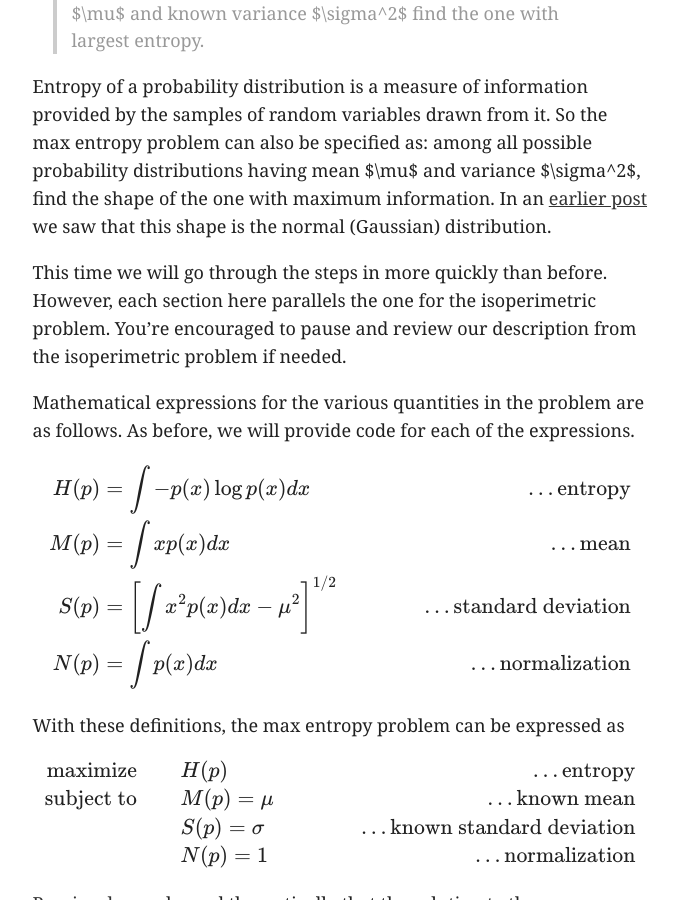
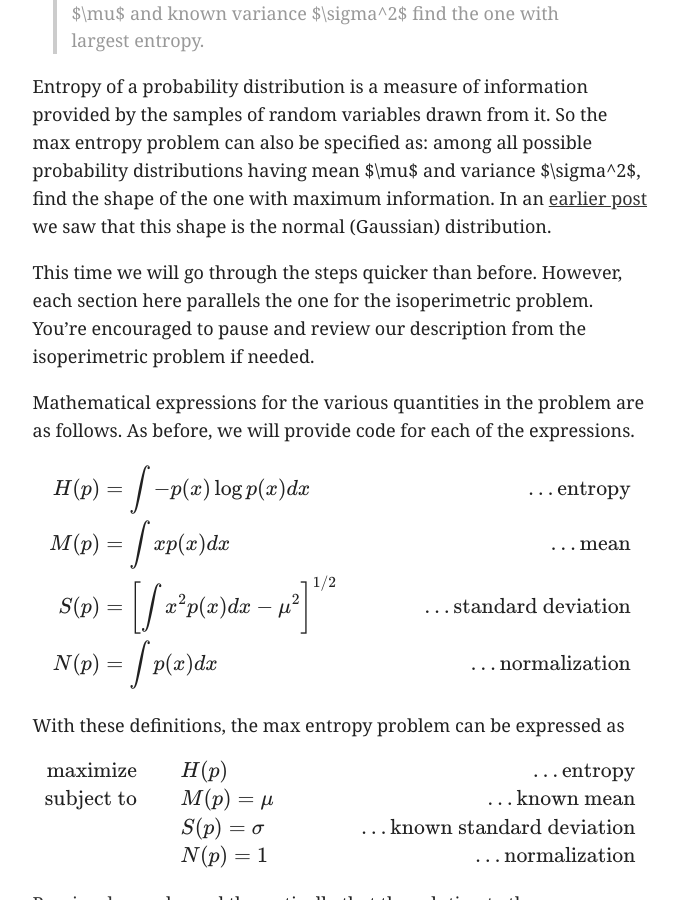
Before and after one commit to rohan-kekatpure/rohan-kekatpure.github.io, a Jekyll site: the page built from _posts/2020-08-22-numerical-optimization.md, in a window 1280 px wide and 900 px high, scrolled down 15354 px. Shown: the whole window, without its empty margins (300-978 px from the left). Built offline with Jekyll 4.4.1, drawn with Linux system fonts in a browser that asks for light colours; formulas are drawn with MathJax 3.

Commit message:
Fixed typos

```diff
--- a/_posts/2020-08-22-numerical-optimization.md
+++ b/_posts/2020-08-22-numerical-optimization.md
@@ -482,7 +482,7 @@ it. So the max entropy problem can also be specified as: among all possible prob
 and variance $\sigma^2$, find the shape of the one with maximum information. In an [earlier post]({% post_url
 2020-08-11-calculus-of-variations %}) we saw that this shape is the normal (Gaussian) distribution.
 
-This time we will go through the steps in more quickly than before. However, each section here parallels the one for the
+This time we will go through the steps quicker than before. However, each section here parallels the one for the
 isoperimetric problem. You're encouraged to pause and review our description from the isoperimetric problem if needed.
 
 Mathematical expressions for the various quantities in the problem are as follows. As before, we will provide
@@ -669,4 +669,4 @@ want to try your hand at solving some similar problems.
 * Set up an optimization problem to show that the shortest distance between two points is a straight line and solve
 it using greedy algorithm, hand-coded gradient descent and Pytorch.
 
-* Set up and numerically solve the [Brachistochrone problem](https://en.wikipedia org/wiki/Brachistochrone_curve).
+* Set up and numerically solve the [Brachistochrone problem](https://en.wikipedia.org/wiki/Brachistochrone_curve).
```
